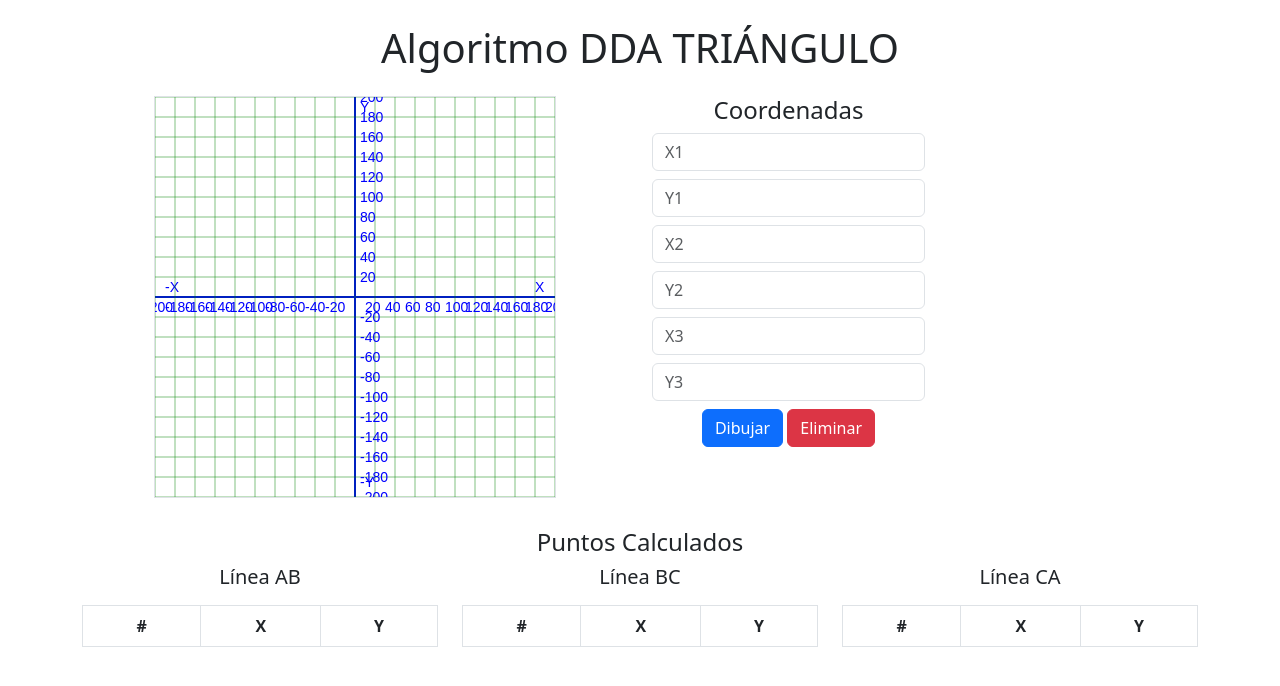
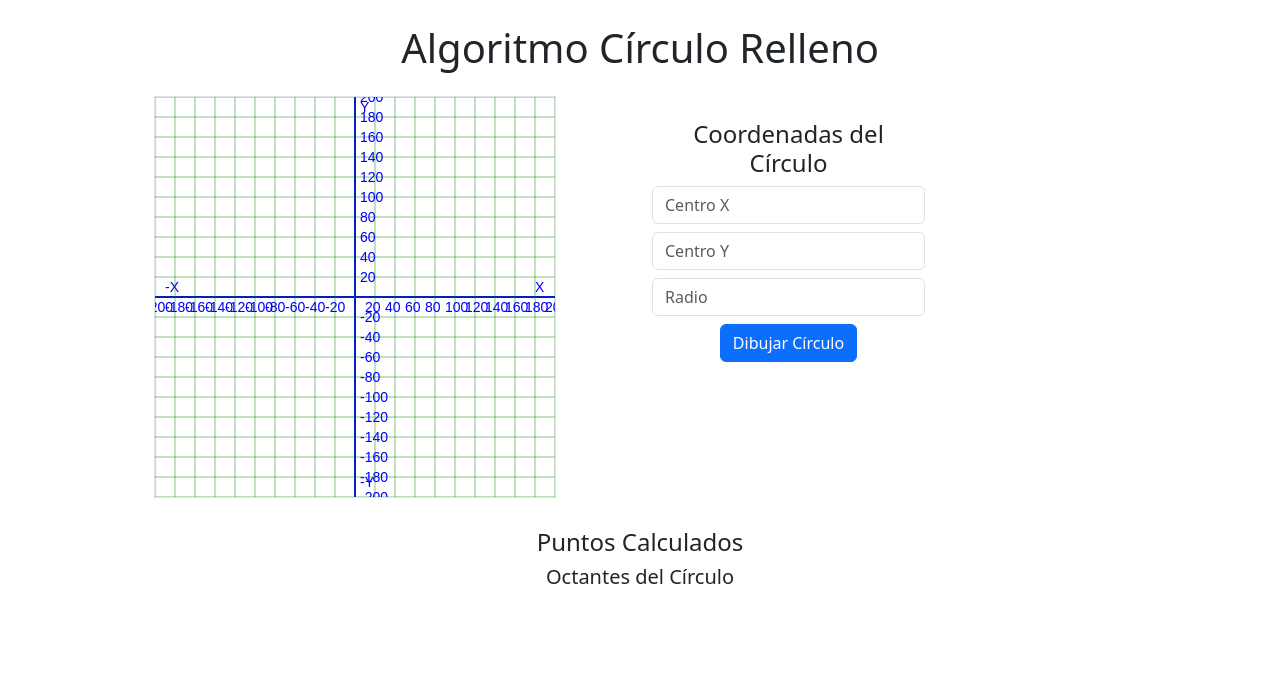
Before and after one commit to GeorginaAndrea/GraficacionDDA, a Flask app: page / in a window 1280 px wide. Shown: the top 686 px of the page. Run offline with Flask 3, Linux system fonts and the light colour scheme; lists and menus that the app fills with data are empty.

Commit message:
Actualización programa circulo relleno

```diff
--- a/app.py
+++ b/app.py
@@ -37,5 +37,40 @@ def calculate():
 
     return jsonify(points)
 
+# Ruta para calcular los puntos de un círculo usando el algoritmo del punto medio
+@app.route('/calculate_circle', methods=['POST'])
+def calculate_circle():
+    data = request.get_json()
+    r = data['r']
+    centerX = data['centerX']
+    centerY = data['centerY']
+
+    # Algoritmo del punto medio para círculos
+    octants = [[] for _ in range(8)]  # Lista de 8 octantes
+    x = 0
+    y = r
+    p = 1 - r  # Parámetro de decisión inicial
+
+    while x <= y:
+        # Almacenar los puntos simétricos en los 8 octantes
+        octants[0].append({'x': centerX + x, 'y': centerY + y})
+        octants[1].append({'x': centerX - x, 'y': centerY + y})
+        octants[2].append({'x': centerX + x, 'y': centerY - y})
+        octants[3].append({'x': centerX - x, 'y': centerY - y})
+        octants[4].append({'x': centerX + y, 'y': centerY + x})
+        octants[5].append({'x': centerX - y, 'y': centerY + x})
+        octants[6].append({'x': centerX + y, 'y': centerY - x})
+        octants[7].append({'x': centerX - y, 'y': centerY - x})
+
+        # Actualizar el valor del parámetro de decisión y los puntos (x, y)
+        if p < 0:
+            p += 2 * x + 3
+        else:
+            p += 2 * (x - y) + 5
+            y -= 1
+        x += 1
+
+    return jsonify(octants)
+
 if __name__ == '__main__':
     app.run(debug=True)
--- a/js/script.js
+++ b/js/script.js
@@ -8,7 +8,7 @@ $(document).ready(function () {
     var table = $("#pointsTable");
 
     function initializeCanvas() {
-        ctx.fillStyle = "black";
+        ctx.fillStyle = "white";
         ctx.fillRect(0, 0, width, height);
 
         // Dibujar los ejes
--- /dev/null
+++ b/static/css/styles.css
@@ -0,0 +1,41 @@
+/* Estilos para el contenedor de la cuadrícula */
+.grid-container {
+    display: grid;
+    grid-template-columns: repeat(4, 1fr); /* 4 columnas de igual tamaño */
+    gap: 10px; /* Espacio entre las tablas */
+    margin-bottom: 20px; /* Espacio entre las dos filas */
+}
+
+/* Estilos para las tablas */
+table {
+    border-collapse: collapse;
+    background-color: #f9f9f9; /* Fondo de la tabla */
+    box-shadow: 0 0 10px rgba(0, 0, 0, 0.1); /* Sombra */
+    width: 100%; /* Asegura que las tablas ocupen todo el espacio disponible */
+}
+
+table, th, td {
+    border: 1px solid #ddd; /* Borde más suave */
+    padding: 8px;
+    text-align: center;
+}
+
+th {
+    background-color: #3498db; /* Color de fondo para los encabezados */
+    color: white; /* Color del texto en los encabezados */
+}
+
+tr:nth-child(even) {
+    background-color: #f2f2f2; /* Fondo alterno para las filas */
+}
+
+tr:hover {
+    background-color: #ddd; /* Efecto hover en las filas */
+}
+
+caption {
+    font-size: 1.2em;
+    font-weight: bold;
+    margin-bottom: 10px;
+    color: #333; /* Color del texto del título */
+}
--- a/static/script.js
+++ b/static/script.js
@@ -7,9 +7,7 @@ $(document).ready(function () {
     var centerY = height / 2;
 
     // Variables para las tablas
-    var tableAB = $("#pointsTableAB");
-    var tableBC = $("#pointsTableBC");
-    var tableCA = $("#pointsTableCA");
+    var octantTables = $("#octantTables");
 
     // Variable para almacenar la escala
     let scale = 1;
@@ -78,133 +76,113 @@ $(document).ready(function () {
         }
     }
 
-    // Algoritmo DDA para dibujar una línea
-    function dda(x1, y1, x2, y2) {
-        let dx = x2 - x1;
-        let dy = y2 - y1;
-        let steps = Math.max(Math.abs(dx), Math.abs(dy), 1); // Asegura que steps sea al menos 1
+    // Función para rellenar el círculo con líneas desde el centro
+function fillCircle(centerX, centerY, octants) {
+    ctx.strokeStyle = '#e74c3c'; // Color de las líneas de relleno
+    ctx.lineWidth = 0.5; // Grosor de las líneas
 
-        let xInc = dx / steps;
-        let yInc = dy / steps;
+    // Convertir las coordenadas del centro a coordenadas de pantalla
+    let screenCenterX = centerX * scale + (canvas.width / 2);
+    let screenCenterY = (canvas.height / 2) - centerY * scale;
 
-        let x = x1;
-        let y = y1;
-        let points = [];
+    octants.forEach(octant => {
+        octant.forEach(point => {
+            // Convertir las coordenadas del punto a coordenadas de pantalla
+            let screenX = point.x * scale + (canvas.width / 2);
+            let screenY = (canvas.height / 2) - point.y * scale;
 
-        ctx.strokeStyle = "red";
-        ctx.lineWidth = 2;
+            // Dibujar la línea desde el centro hasta el punto
+            ctx.beginPath();
+            ctx.moveTo(screenCenterX, screenCenterY); // Comenzar desde el centro
+            ctx.lineTo(screenX, screenY); // Dibujar hasta el punto del perímetro
+            ctx.stroke();
+        });
+    });
+}
 
-        ctx.beginPath();
-        ctx.moveTo(centerX + x * scale, centerY - y * scale);
-
-        for (let i = 0; i <= steps; i++) {
-            let screenX = centerX + x * scale;
-            let screenY = centerY - y * scale;
-            ctx.lineTo(screenX, screenY);
-            points.push({ x: Math.round(x), y: Math.round(y) });
-            x += xInc;
-            y += yInc;
-        }
-
-        ctx.stroke();
-        return points;
-    }
-
-    // Función para rellenar el triángulo con líneas desde un punto fijo
-    function fillTriangleWithLines(x1, y1, x2, y2, x3, y3) {
-        // Convertir las coordenadas del triángulo a coordenadas de pantalla
-        let p1 = { x: centerX + x1 * scale, y: centerY - y1 * scale };
-        let p2 = { x: centerX + x2 * scale, y: centerY - y2 * scale };
-        let p3 = { x: centerX + x3 * scale, y: centerY - y3 * scale };
-
-        // Seleccionar el punto fijo (Xc, Yc)
-        let fixedPoint = p3; // Usamos el punto C como punto fijo
-
-        // Generar las líneas AB, BC y CA usando DDA
-        let lineAB = dda(x1, y1, x2, y2);
-        let lineBC = dda(x2, y2, x3, y3);
-        let lineCA = dda(x3, y3, x1, y1);
-
-        // Rellenar el triángulo con líneas desde el punto fijo
-        function fillWithLines(points) {
-            points.forEach(point => {
-                let screenX = centerX + point.x * scale;
-                let screenY = centerY - point.y * scale;
-
-                // Dibujar una línea desde el punto fijo hasta el punto actual
-                ctx.beginPath();
-                ctx.moveTo(fixedPoint.x, fixedPoint.y);
-                ctx.lineTo(screenX, screenY);
-                ctx.strokeStyle = "red"; // Color de relleno
-                ctx.lineWidth = 1;
-                ctx.stroke();
-            });
-        }
-
-        // Rellenar con las líneas AB, BC y CA
-        fillWithLines(lineAB);
-        fillWithLines(lineBC);
-        fillWithLines(lineCA);
-
-        // Actualizar las tablas con los puntos de las líneas
-        updateTable(lineAB, tableAB);
-        updateTable(lineBC, tableBC);
-        updateTable(lineCA, tableCA);
-    }
-
-    // Función para actualizar una tabla con los puntos
-    function updateTable(points, table) {
-        table.empty(); // Limpiar la tabla antes de agregar nuevos puntos
-        points.forEach((point, index) => {
-            table.append(`
-                <tr>
-                    <td>${index}</td>
-                    <td>${point.x}</td>
-                    <td>${point.y}</td>
-                </tr>
-            `);
+    // Función para dibujar un círculo
+    function drawCircle(centerX, centerY, radius) {
+        // Enviar los valores al servidor Flask para calcular los puntos del círculo
+        $.ajax({
+            url: '/calculate_circle',
+            method: 'POST',
+            contentType: 'application/json',
+            data: JSON.stringify({ r: radius, centerX: centerX, centerY: centerY }),
+            success: function (octants) {
+                initializeCanvas();
+                drawPointsOnCanvas(octants);
+                fillCircle(centerX, centerY, octants); // Rellenar el círculo
+                displayOctantTables(octants);
+            },
+            error: function (error) {
+                console.error("Error al calcular los puntos del círculo:", error);
+            }
         });
     }
 
-    // Función para dibujar un triángulo
-    function drawTriangle(x1, y1, x2, y2, x3, y3) {
-        // Rellenar el triángulo con líneas desde un punto fijo
-        fillTriangleWithLines(x1, y1, x2, y2, x3, y3);
+    // Función para dibujar puntos en el canvas
+    function drawPointsOnCanvas(octants) {
+        ctx.fillStyle = "red";
+        octants.forEach(octant => {
+            octant.forEach(point => {
+                let screenX = centerX + point.x * scale;
+                let screenY = centerY - point.y * scale;
+                ctx.fillRect(screenX, screenY, 3, 3);
+            });
+        });
     }
 
-    // Función para calcular la escala dinámica
-    function calculateScale(x1, y1, x2, y2, x3, y3) {
-        let maxX = Math.max(Math.abs(x1), Math.abs(x2), Math.abs(x3));
-        let maxY = Math.max(Math.abs(y1), Math.abs(y2), Math.abs(y3));
-        let scaleX = (width / 2) / maxX;
-        let scaleY = (height / 2) / maxY;
-        return Math.min(scaleX, scaleY);
+    // Función para mostrar las tablas de los octantes
+    function displayOctantTables(octants) {
+        octantTables.empty(); // Limpiar tablas previas
+
+        octants.forEach((points, index) => {
+            const table = document.createElement('table');
+            table.className = 'table table-bordered mt-3';
+            const caption = document.createElement('caption');
+            caption.textContent = `Octante ${index + 1}`;
+            table.appendChild(caption);
+
+            // Encabezados de la tabla
+            const headerRow = document.createElement('tr');
+            const xHeader = document.createElement('th');
+            xHeader.textContent = 'X';
+            const yHeader = document.createElement('th');
+            yHeader.textContent = 'Y';
+            headerRow.appendChild(xHeader);
+            headerRow.appendChild(yHeader);
+            table.appendChild(headerRow);
+
+            // Agregar cada punto a la tabla
+            points.forEach(point => {
+                const row = document.createElement('tr');
+                const xCell = document.createElement('td');
+                xCell.textContent = point.x;
+                const yCell = document.createElement('td');
+                yCell.textContent = point.y;
+                row.appendChild(xCell);
+                row.appendChild(yCell);
+                table.appendChild(row);
+            });
+
+            octantTables.append(table);
+        });
     }
 
-    // Función para dibujar el triángulo y actualizar la tabla
-    function draw() {
-        let x1 = parseInt($("#x1").val());
-        let y1 = parseInt($("#y1").val());
-        let x2 = parseInt($("#x2").val());
-        let y2 = parseInt($("#y2").val());
-        let x3 = parseInt($("#x3").val());
-        let y3 = parseInt($("#y3").val());
+    // Evento para dibujar el círculo
+    $("#drawCircleButton").click(function () {
+        let centerX = parseInt($("#centerX").val());
+        let centerY = parseInt($("#centerY").val());
+        let radius = parseInt($("#radius").val());
 
-        // Calcular la escala
-        scale = calculateScale(x1, y1, x2, y2, x3, y3);
+        // Dibujar el círculo
+        drawCircle(centerX, centerY, radius);
+    });
 
-        // Inicializar el canvas y dibujar el triángulo
-        initializeCanvas();
-        drawTriangle(x1, y1, x2, y2, x3, y3);
-    }
-
-    // Eventos de los botones
-    $("#submitbutton").click(draw);
+    // Evento para limpiar el canvas
     $("#erasebutton").click(function () {
         initializeCanvas();
-        tableAB.empty();
-        tableBC.empty();
-        tableCA.empty();
+        octantTables.empty();
     });
 
     // Inicializar el canvas al cargar la página
--- a/templates/index.html
+++ b/templates/index.html
@@ -3,12 +3,12 @@
 <head>
     <meta charset="UTF-8">
     <meta name="viewport" content="width=device-width, initial-scale=1.0">
-    <title>Algoritmo DDA</title>
+    <title>Algoritmo DDA y Círculo</title>
     <link rel="stylesheet" href="https://cdn.jsdelivr.net/npm/bootstrap@5.3.0/dist/css/bootstrap.min.css">
+    <link rel="stylesheet" href="/css/s">
     <script src="https://code.jquery.com/jquery-3.6.0.min.js"></script>
     <script src="{{ url_for('static', filename='script.js') }}"></script>
-
-
+    <link rel="stylesheet" href="{{ url_for('static', filename='css/styles.css') }}">
     <style>
         canvas {
             background-color: black;
@@ -18,61 +18,39 @@
 </head>
 <body>
     <div class="container text-center mt-4">
-        <h1 class="mb-4">Algoritmo DDA TRIÁNGULO</h1>
+        <h1 class="mb-4">Algoritmo Círculo Relleno</h1>
         <div class="row">
             <div class="col-md-6">
                 <canvas id="canvas" width="400" height="400" class="border"></canvas>
             </div>
             <div class="col-md-6">
-                <div class="col-md-6">
-                    <h4>Coordenadas</h4>
-                    <input type="number" id="x1" placeholder="X1" class="form-control mb-2">
-                    <input type="number" id="y1" placeholder="Y1" class="form-control mb-2">
-                    <input type="number" id="x2" placeholder="X2" class="form-control mb-2">
-                    <input type="number" id="y2" placeholder="Y2" class="form-control mb-2">
-                    <input type="number" id="x3" placeholder="X3" class="form-control mb-2">
-                    <input type="number" id="y3" placeholder="Y3" class="form-control mb-2">
-                    <button class="btn btn-primary" id="submitbutton">Dibujar</button>
-                    <button class="btn btn-danger" id="erasebutton">Eliminar</button>
+                <div class="col-md-6 mt-4">
+                    <h4>Coordenadas del Círculo</h4>
+                    <input type="number" id="centerX" placeholder="Centro X" class="form-control mb-2">
+                    <input type="number" id="centerY" placeholder="Centro Y" class="form-control mb-2">
+                    <input type="number" id="radius" placeholder="Radio" class="form-control mb-2">
+                    <button class="btn btn-primary" id="drawCircleButton">Dibujar Círculo</button>
                 </div>
             </div>
         </div>
         <h4 class="mt-4">Puntos Calculados</h4>
-<div class="row">
-    <!-- Tabla para la línea AB -->
-    <div class="col-md-4">
-        <h5>Línea AB</h5>
-        <table class="table table-bordered mt-3">
-            <thead>
-                <tr><th>#</th><th>X</th><th>Y</th></tr>
-            </thead>
-            <tbody id="pointsTableAB"></tbody>
-        </table>
+        <div class="row">
+            <!-- Tablas para los octantes del círculo -->
+            <div class="col-md-12">
+                <h5>Octantes del Círculo</h5>
+                <div id="octantTables" class="grid-container" >
+                    <!-- Las tablas se generarán dinámicamente aquí -->
+                </div>
+            </div>
+        </div>
+        <!-- <h4 class="mt-4">Puntos Calculados</h4>
+        <div class="row">
+
+            <div class="col-md-4">
+                <h5>Octantes del Círculo</h5>
+                <div class="row" id="octantTables"></div>
+            </div>
+        </div> -->
     </div>
-
-    <!-- Tabla para la línea BC -->
-    <div class="col-md-4">
-        <h5>Línea BC</h5>
-        <table class="table table-bordered mt-3">
-            <thead>
-                <tr><th>#</th><th>X</th><th>Y</th></tr>
-            </thead>
-            <tbody id="pointsTableBC"></tbody>
-        </table>
-    </div>
-
-    <!-- Tabla para la línea CA -->
-    <div class="col-md-4">
-        <h5>Línea CA</h5>
-        <table class="table table-bordered mt-3">
-            <thead>
-                <tr><th>#</th><th>X</th><th>Y</th></tr>
-            </thead>
-            <tbody id="pointsTableCA"></tbody>
-        </table>
-    </div>
-</div>
-    </div>
-
 </body>
 </html>
```
Also changed, not shown: css/styles.css (added, +41 -0 lines).
